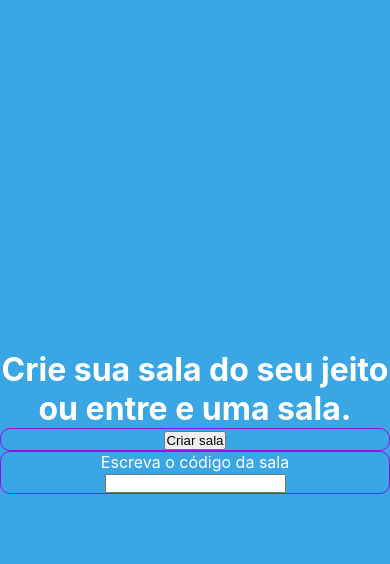
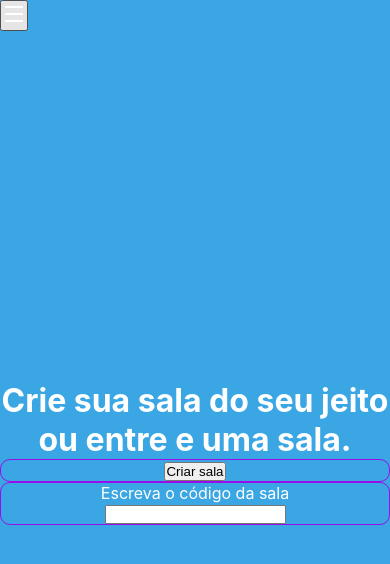
Before and after one commit to ricardosousabr/make-friends, a React (Create React App) app: page /rooms/new in a window 390 px wide. Shown: the top 564 px of the page. Built offline with nearby package versions, Linux system fonts and the light colour scheme; no server answers.

Commit message:
feat: create the hamburger menu

```diff
--- /dev/null
+++ b/src/components/Menu.jsx
@@ -0,0 +1,43 @@
+import React, { useState } from 'react';
+import '../styles/menu.scss';
+
+export function Menu() {
+  const [menu, SetMenu] = useState(false);
+
+  return (
+    <div>
+      <div>
+        <button onClick={() => SetMenu(!menu)}>
+          <svg
+            xmlns="http://www.w3.org/2000/svg"
+            viewBox="0 0 24 24"
+            width="24"
+            height="24"
+          >
+            <path fill="none" d="M0 0h24v24H0z" />
+            <path
+              d="M3 4h18v2H3V4zm0 7h18v2H3v-2zm0 7h18v2H3v-2z"
+              fill="rgba(255,255,255,1)"
+            />
+          </svg>
+        </button>
+      </div>
+      <div>
+        <ul className={`${menu ? 'menu' : ''}`}>
+          <li>
+            <a href="#">Profile</a>
+          </li>
+          <li>
+            <a href="#">Help</a>
+          </li>
+          <li>
+            <a href="#">Information</a>
+          </li>
+          <li>
+            <a href="#">configurations</a>
+          </li>
+        </ul>
+      </div>
+    </div>
+  );
+}
--- a/src/pages/CreateRoom.jsx
+++ b/src/pages/CreateRoom.jsx
@@ -2,6 +2,7 @@ import React, { useState, useContext } from 'react';
 import { useNavigate } from 'react-router-dom';
 import { AuthContext } from '../context/Auth';
 import { database } from '../services/firebase';
+import { Menu } from '../components/Menu';
 import '../styles/createRoom.scss';
 
 export function CreateRoom() {
@@ -11,14 +12,14 @@ export function CreateRoom() {
 
   async function handleCreateRoom() {
     if (newRoom.trim() === '') {
-      console.log('Sala errada');
+      return console.log('Sala errada');
     }
 
     const roomsRef = database.ref('room');
     const firebaseRoom = await roomsRef.push({
       title: newRoom,
       authorId: user.id,
-      authorName: user.name,
+      authorName: user?.name,
     });
 
     Navigate(`/rooms/${firebaseRoom.key}}`);
@@ -26,6 +27,10 @@ export function CreateRoom() {
   }
 
   return (
+    <div>
+      <div>
+        <Menu />
+      </div>
       <div id="create-room">
         <main>
           <div>
@@ -46,5 +51,6 @@ export function CreateRoom() {
           </div>
         </main>
       </div>
+    </div>
   );
 }
--- /dev/null
+++ b/src/styles/menu.scss
@@ -0,0 +1,20 @@
+ul {
+  transform: translate(-200px, 0);
+
+  li {
+    position: absolute;
+  }
+}
+
+.menu {
+  transform: translate(0, 0);
+
+  li {
+    position: relative;
+  }
+}
+
+a {
+  color: white;
+  text-decoration: none;
+}
```
Lines whose indentation alone changed are shown as unchanged.
